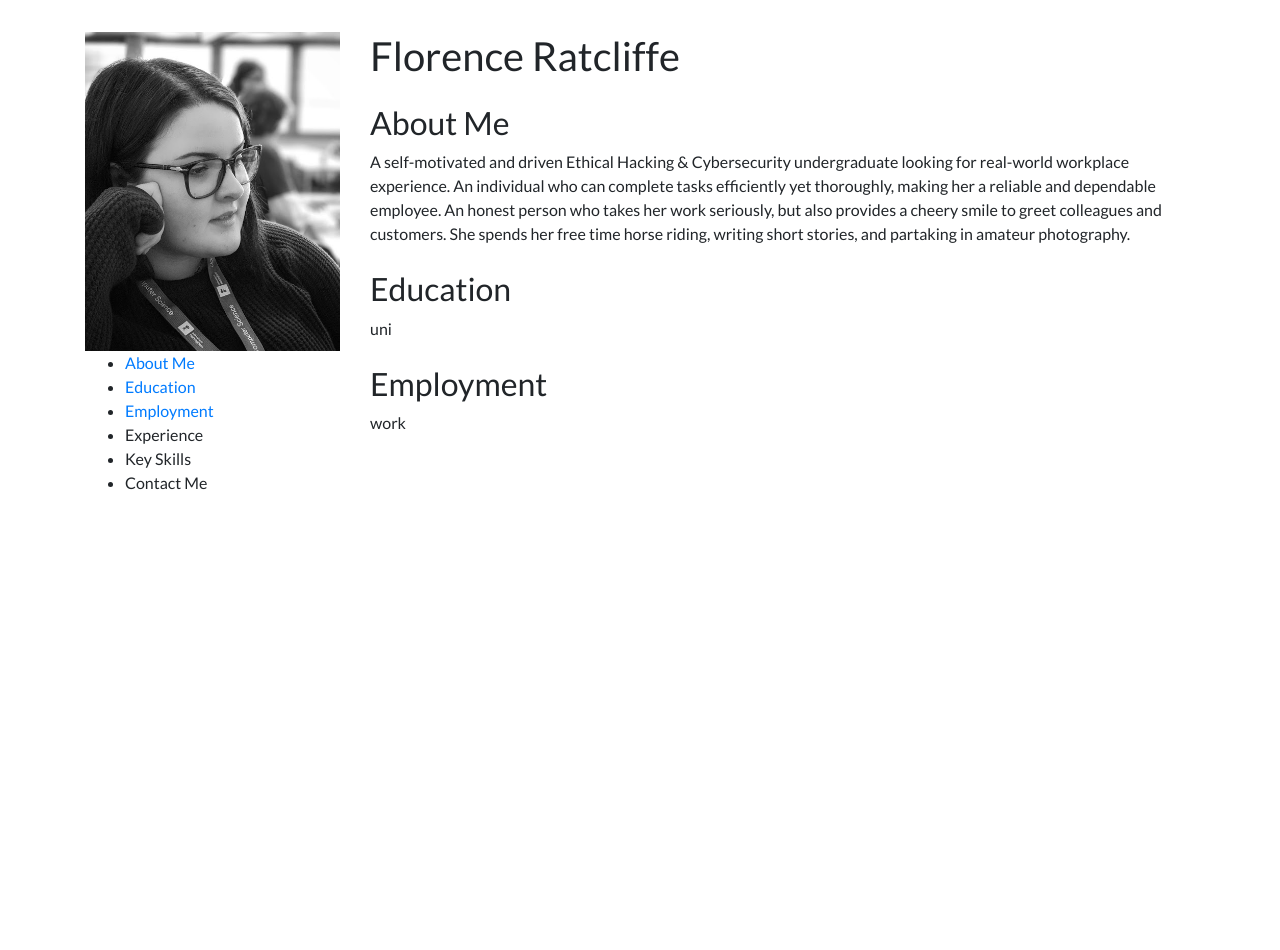
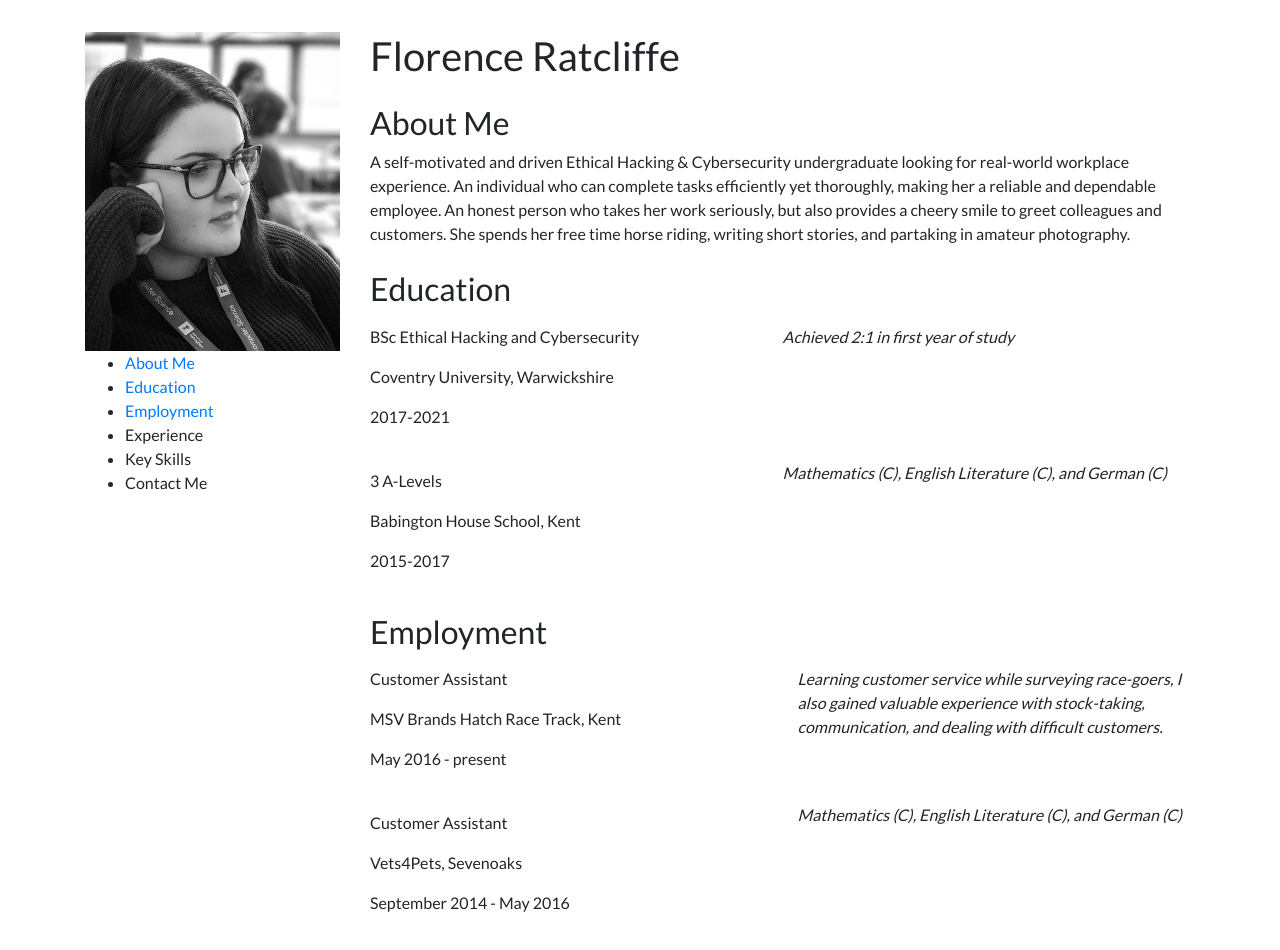
Before and after one commit to firatcliffe/firatcliffe.github.io, a plain HTML site: page index.html in a window 1280 px wide. Before the commit the page ends 800 px from the top, so only its background shows below. Drawn offline with nearby package versions, Linux system fonts and the light colour scheme.

Commit message:
Added content and formatting to Education and Employment

```diff
--- a/index.html
+++ b/index.html
@@ -48,7 +48,25 @@
               <h2>Education</h2>
             </a>
             <p>
-              uni
+              <div class="row">
+                <div class="col-6">
+                  <p>BSc Ethical Hacking and Cybersecurity</p>
+                  <p>Coventry University, Warwickshire</p>
+                  <p>2017-2021</p>
+                  <br>
+                  <p>3 A-Levels</p>
+                  <p>Babington House School, Kent</p>
+                  <p>2015-2017</p>
+                </div>
+                <div>
+                  <p><em>Achieved 2:1 in first year of study</em></p>
+                  <br>
+                  <br>
+                  <br>
+                  <br>
+                  <p><em>Mathematics (C), English Literature (C), and German (C)</em></p>
+                </div>
+              </div>
             </p>
           </div>
 
@@ -57,7 +75,26 @@
               <h2>Employment</h2>
             </a>
             <p>
-              work
+              <div class="row">
+                <div class="col-6">
+                  <p>Customer Assistant</p>
+                  <p>MSV Brands Hatch Race Track, Kent</p>
+                  <p>May 2016 - present</p>
+                  <br>
+                  <p>Customer Assistant</p>
+                  <p>Vets4Pets, Sevenoaks</p>
+                  <p>September 2014 - May 2016</p>
+
+                </div>
+                <div class="col-6">
+                  <p><em>Learning customer service while surveying race-goers, I also gained valuable experience with
+                      stock-taking, communication, and dealing with difficult customers.</em></p>
+                  <br>
+                  <br>
+                  <p><em>Mathematics (C), English Literature (C), and German (C)</em></p>
+                </div>
+              </div>
+
             </p>
           </div>
         </div>
```
